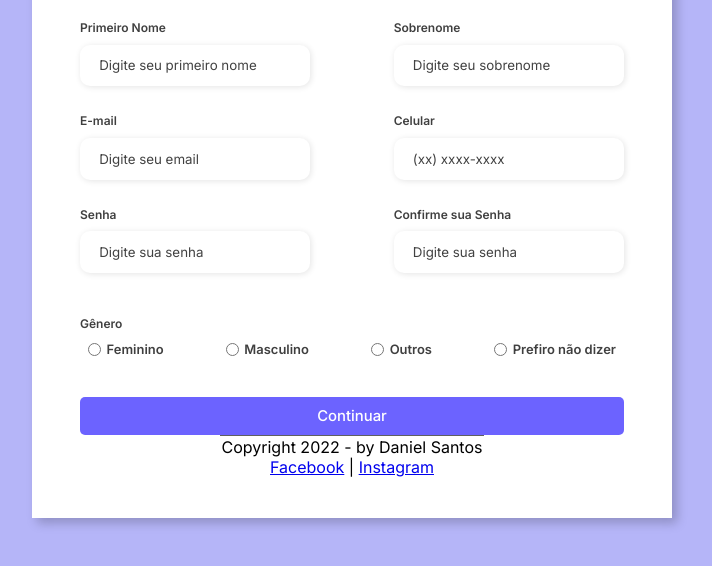
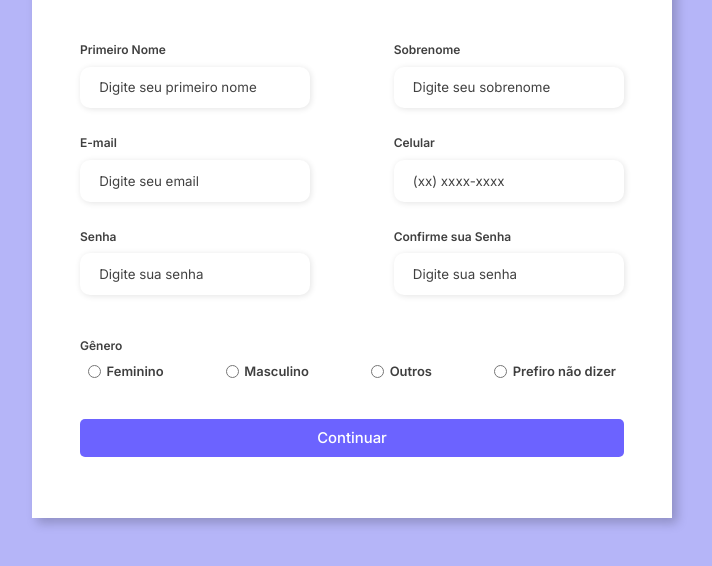
Before and after one commit to DanielSantosLira/Formulario-de-Cadastro-RESPONSIVO, a plain HTML site: page index.html in a window 1280 px wide. Shown: the part 202-768 px from the top of the page, without its empty margins (288-1000 px from the left). Drawn offline with Linux system fonts and the light colour scheme; a web font is replaced by a local one.

Commit message:
finalizado

```diff
--- a/index.html
+++ b/index.html
@@ -84,13 +84,9 @@
                     <button><a href="#">Continuar</a></button>
 
                 </div>
+                </div>
             </form>
-            <footer id="rodape">
-                <p>Copyright 2022 - by Daniel Santos<br>
-                    <a href="https://www.facebook.com/daniel.santospereiralira" target="_blank"> Facebook</a> | <a
-                        href="https://www.instagram.com/santospereiralira/" target="_blank">Instagram</a>
-                </p>
-            </footer>
+
         </div>
     </div>
 
--- a/style.css
+++ b/style.css
@@ -172,16 +172,7 @@ body {
     font-weight: 500;
     color: #fff;
 }
-footer#rodape {
-    clear: both;
-    border-top: 1px solid #606060;
-    padding: 0.1rem;
-    color: #000000;
-}
 
-footer#rodape p {
-    text-align: center;
-}
 
 @media screen  and (max-width:1330px) {
     .form-img{
```
